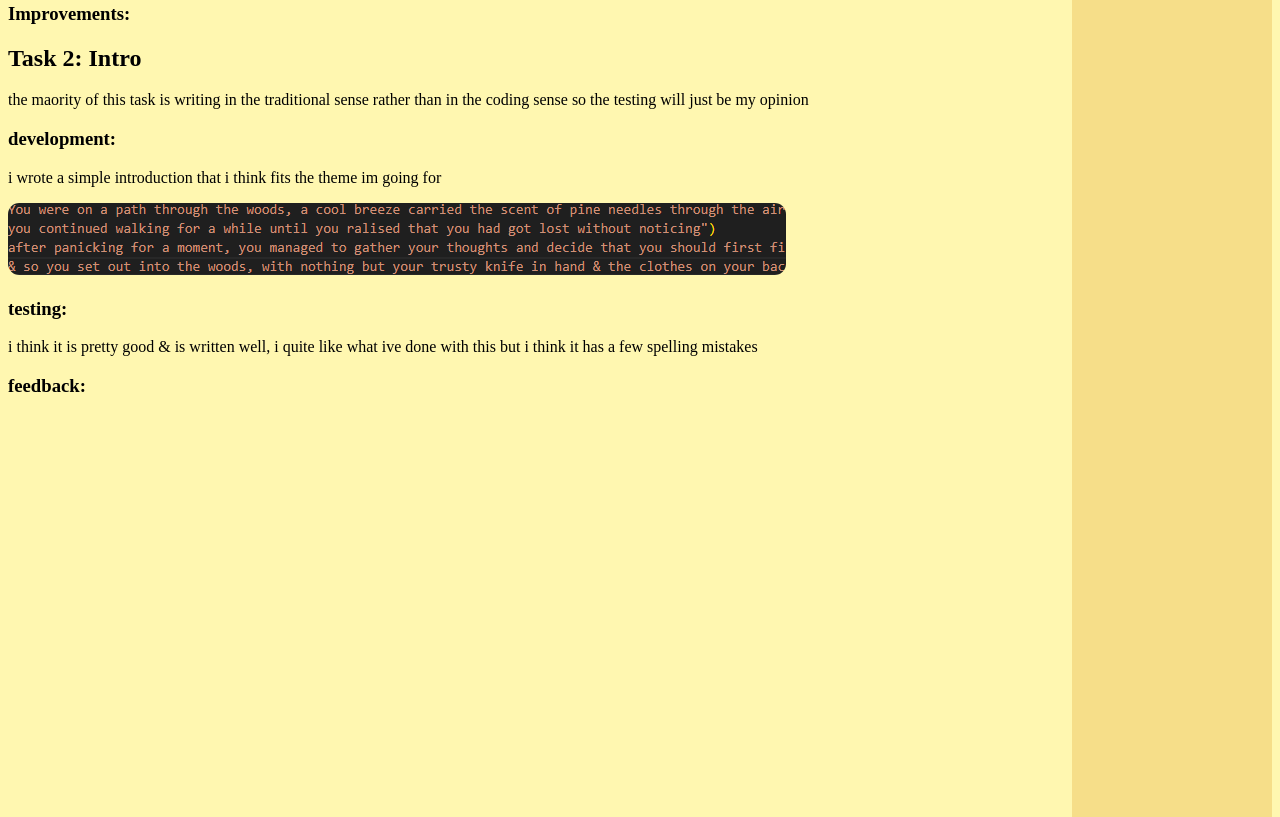
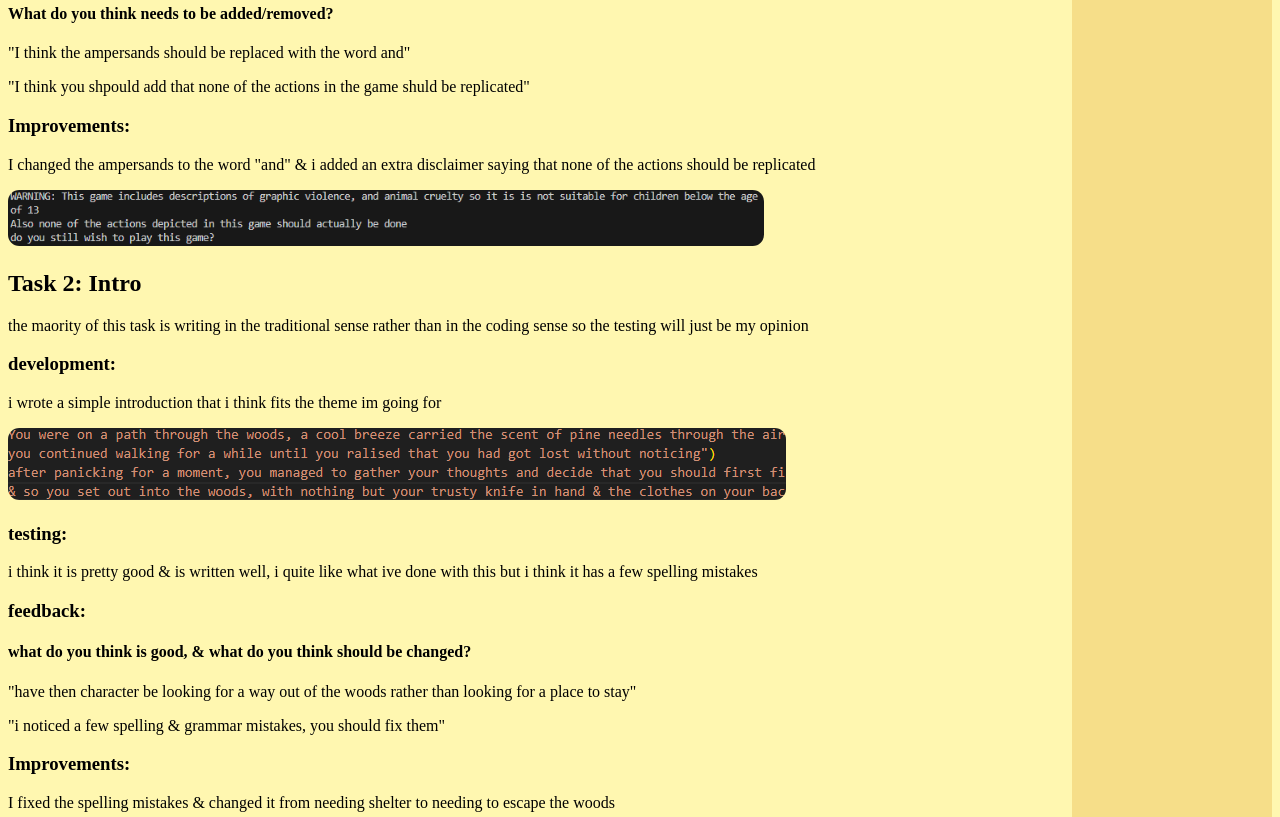
Before and after one commit to Kitwscw/y11-portfolio, a plain HTML site: page p2rdev.html in a window 1280 px wide. Shown: the part 683-1500 px from the top of the page. Drawn offline with Linux system fonts and the light colour scheme.

Commit message:
changed devlog

```diff
--- a/p2rdev.html
+++ b/p2rdev.html
@@ -23,13 +23,13 @@
    <h1>Development</h1>
    <h2>Task 1: warning</h2>
    <p>i made a simple warning that said a lot of the
-    major parts of the game were quite violent &amp; asked the user
+    major parts of the game were quite violent &AMP; asked the user
     if they still wanted to play the game knowing this
    </p>
    <img class="rounded-edges" src="warning-screenshot.png" alt="warning for game">
    <h3>testing</h3>
    <p>im testing to see if the program will recognise that i said yes
-    &amp; print the phrase "the game"
+    &AMP; print the phrase "the game"
    </p>
    <img class="rounded-edges" src="warning-test1.png">
    <p>
@@ -39,9 +39,16 @@
    </p>
    <img class="rounded-edges" src="warning-test2.png">
    <h3>Feedback:</h3>
-   <p></p>
+   <h4>What do you think needs to be added/removed?</h4>
+   <p>"I think the ampersands should be replaced with the word and"</p>
+   <p>"I think you shpould add that none of the actions in the game
+    shuld be replicated"
+   </p>
    <h3>Improvements:</h3>
-   <p></p>
+   <p>I changed the ampersands to the word "and" &AMP; i added an extra disclaimer
+    saying that none of the actions should be replicated
+   </p>
+   <img class="rounded-edges2s"src="warning-test3.png">
    <h2>Task 2: Intro</h2>
    <p>the maority of this task is writing in the traditional
     sense rather than in the coding sense so the testing will just be
@@ -51,10 +58,19 @@
    <p>i wrote a simple introduction that i think fits the theme im going for</p>
    <img class="rounded-edges" src="w-intro.png">
    <h3>testing:</h3>
-   <p>i think it is pretty good & is written well,
+   <p>i think it is pretty good &AMP; is written well,
     i quite like what ive done with this but i think it has a few
     spelling mistakes
    </p>
    <h3>feedback:</h3>
+   <h4>what do you think is good, &AMP; what do you think should be changed?</h4>
+   <p>"have then character be looking for a way out of the woods
+    rather than looking for a place to stay"
+   </p>
+   <p>"i noticed a few spelling &AMP; grammar mistakes, you should fix them"</p>
+   <h3>Improvements:</h3>
+   <p>I fixed the spelling mistakes & changed it from needing
+    shelter to needing to escape the woods
+   </p>
 </body>
 </html>
--- a/style.css
+++ b/style.css
@@ -121,3 +121,7 @@ width:40% ;
   border-radius: 3mm;
 
 }
+.rounded-edges2s{
+  border-radius: 3mm;
+  width:200mm ;
+}
```
Also changed, not shown: w-introimp.png (added), warning-test3.png (added).
